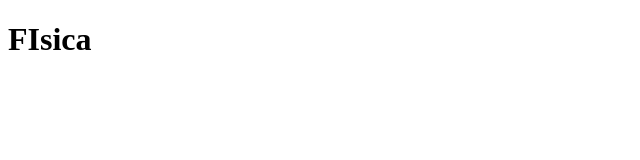
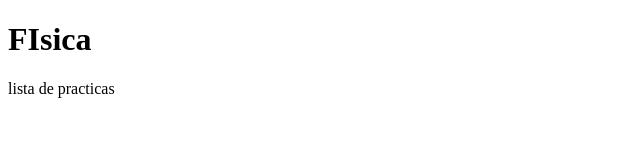
Before and after one commit to dmactei/proba_git, a plain HTML site: page index.html in a window 1280 px wide. Shown: the whole page, without its empty margins (0-640 px from the left). Drawn offline with Linux system fonts and the light colour scheme.

Commit message:
docs: placeholder para lista actividades

```diff
--- a/index.html
+++ b/index.html
@@ -3,5 +3,6 @@
 
 <body>
     <h1> FIsica</h1>
+    <p>lista de practicas</p>
 </body>
 </html>
```
